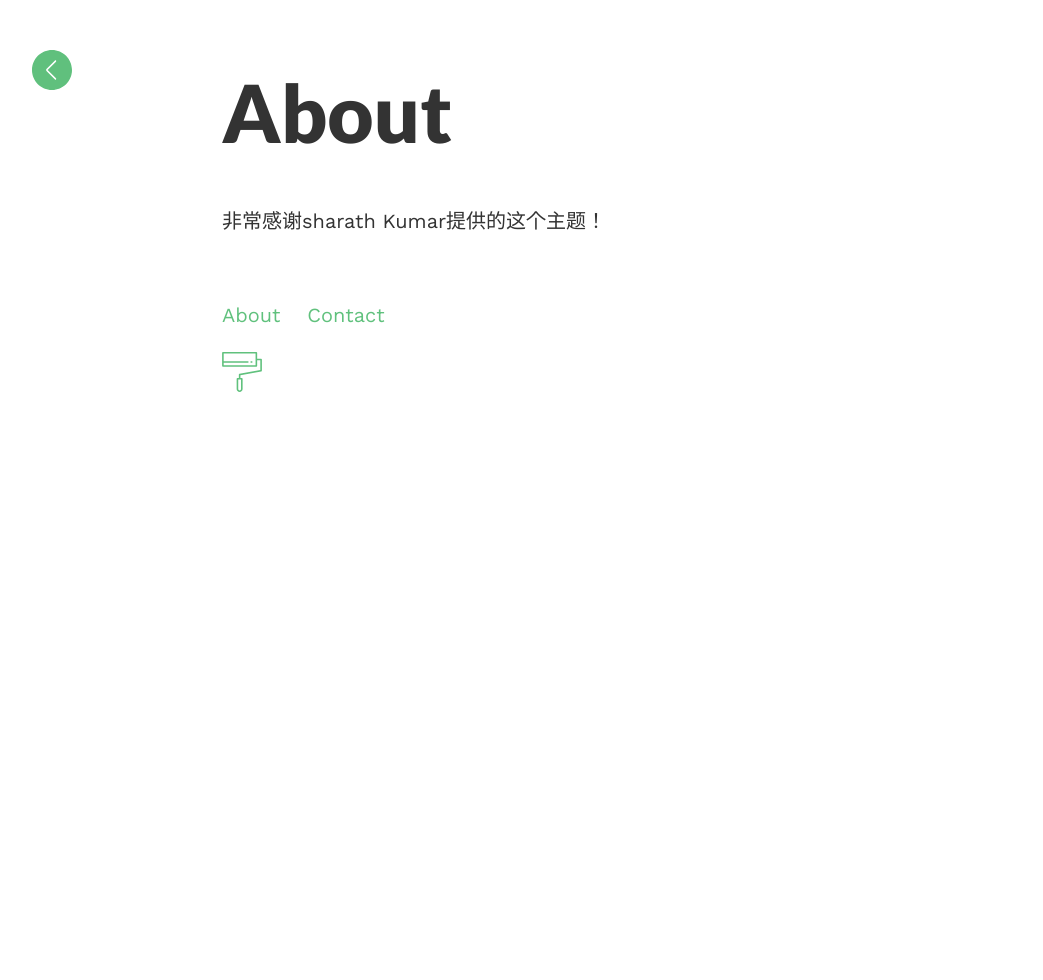
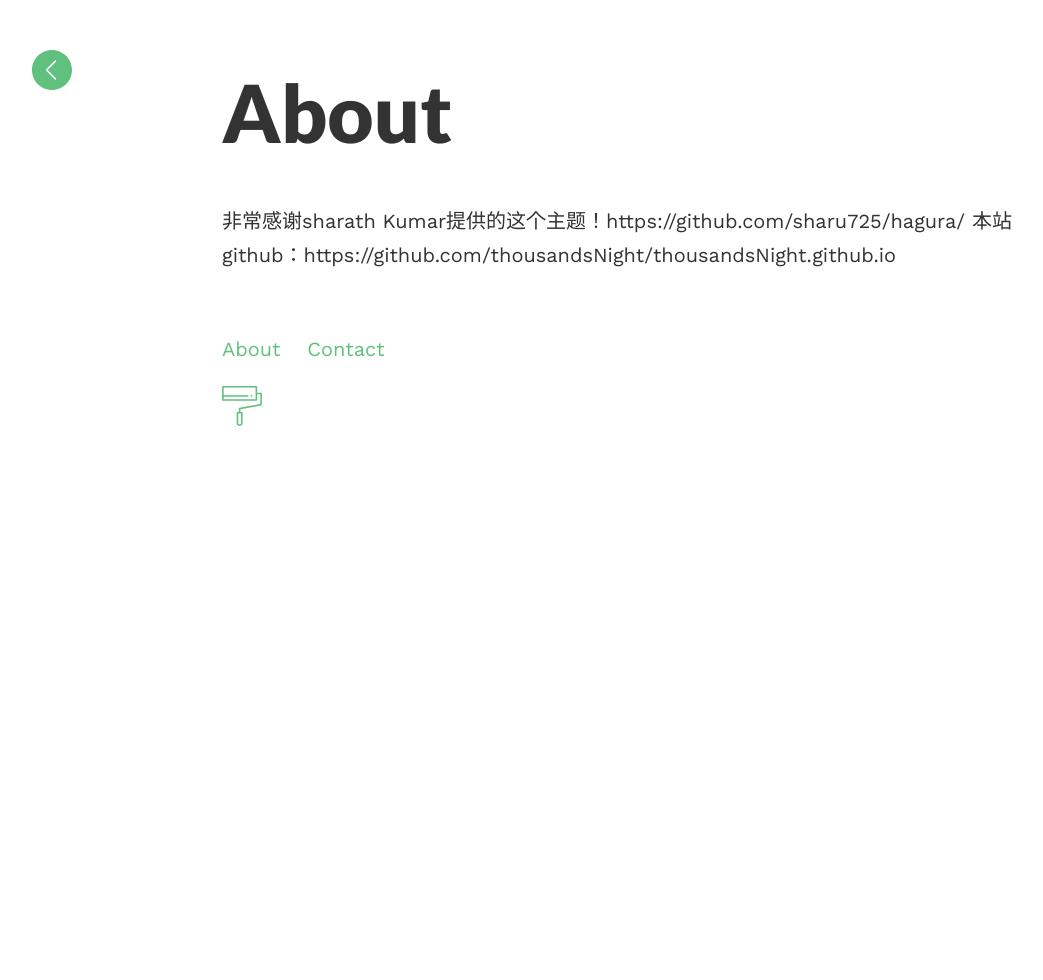
Before and after one commit to thousandsNight/thousandsNight.github.io, a Jekyll site: the page built from about.md, in a window 1280 px wide. Shown: the whole page, without its empty margins (18-1061 px from the left). Built offline with Jekyll 4.4.1, drawn with Linux system fonts in a browser that asks for light colours.

Commit message:
华山论剑

```diff
--- a/_sass/style.scss
+++ b/_sass/style.scss
@@ -96,7 +96,7 @@ blockquote {
 
 
 .headline {
-    font-size: 5em;
+    font-size: 4em;
         @include media-query($on-palm) {
             font-size: 2em;
     }
--- a/about.md
+++ b/about.md
@@ -5,4 +5,5 @@ permalink: /about/
 published: true
 ---
 
-非常感谢sharath Kumar提供的这个主题！
+非常感谢sharath Kumar提供的这个主题！https://github.com/sharu725/hagura/
+本站github：https://github.com/thousandsNight/thousandsNight.github.io
```
Also changed, not shown: 2 other files.
